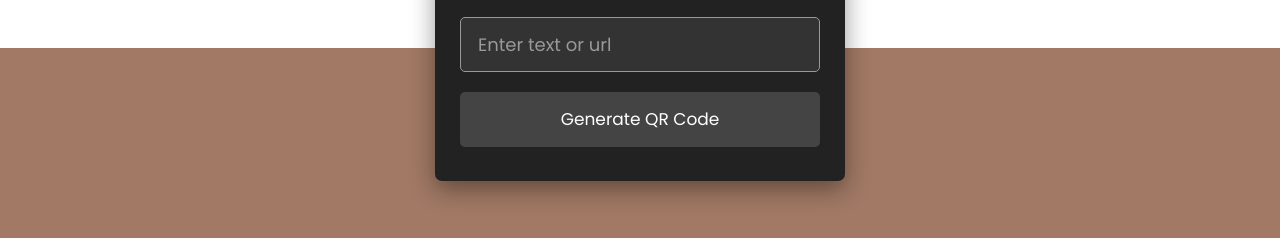
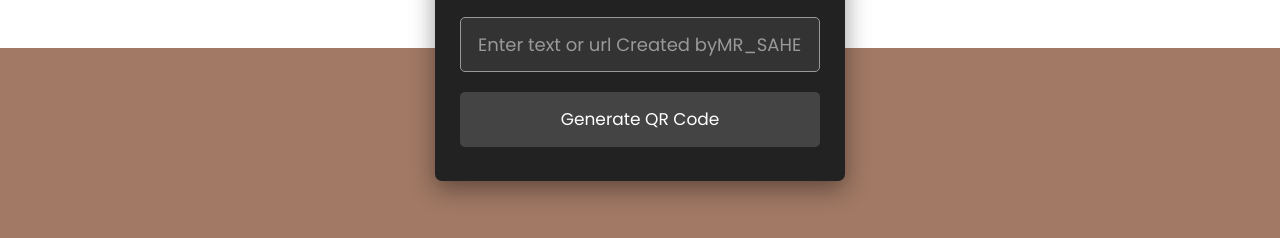
Before and after one commit to MR-SAHEB/test-site, a plain HTML site: page index.html in a window 1280 px wide. Shown: the part 352-590 px from the top of the page. Drawn offline with Linux system fonts and the light colour scheme.

Commit message:
Update index.html

```diff
--- a/index.html
+++ b/index.html
@@ -13,7 +13,7 @@
       </header>
 
       <div class="form">
-        <input type="text" spellcheck="false" placeholder="Enter text or url" />
+        <input type="text" spellcheck="false" placeholder="Enter text or url Created byMR_SAHEB" />
         <button>Generate QR Code</button>
       </div>
 
```
